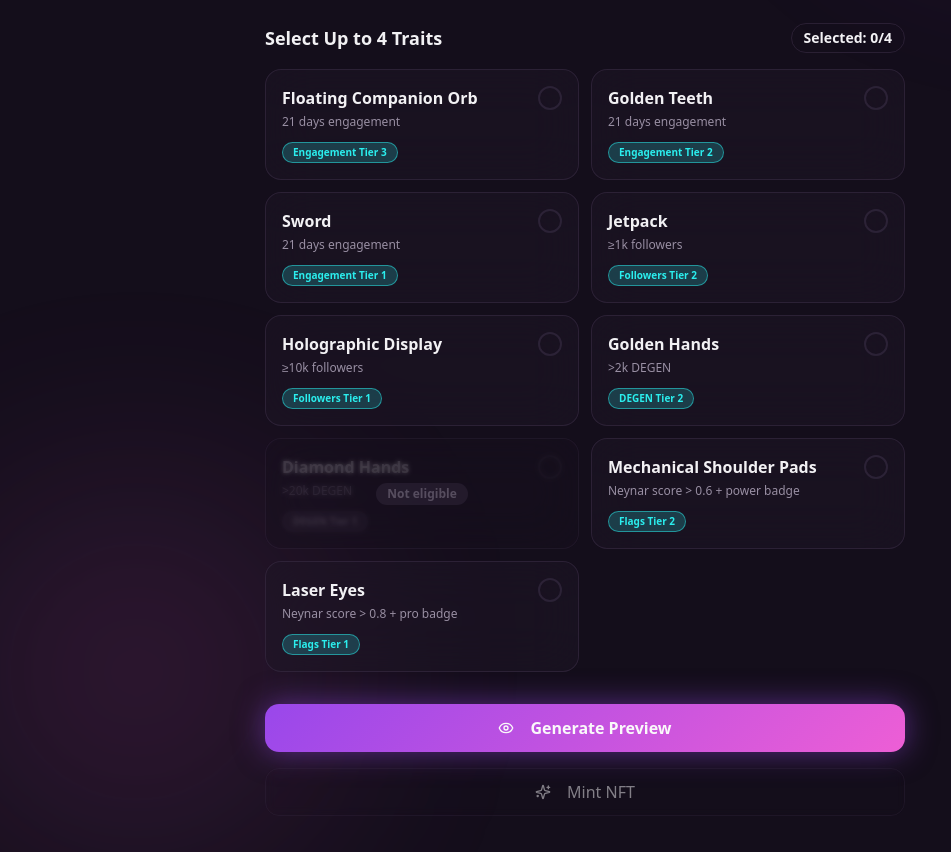
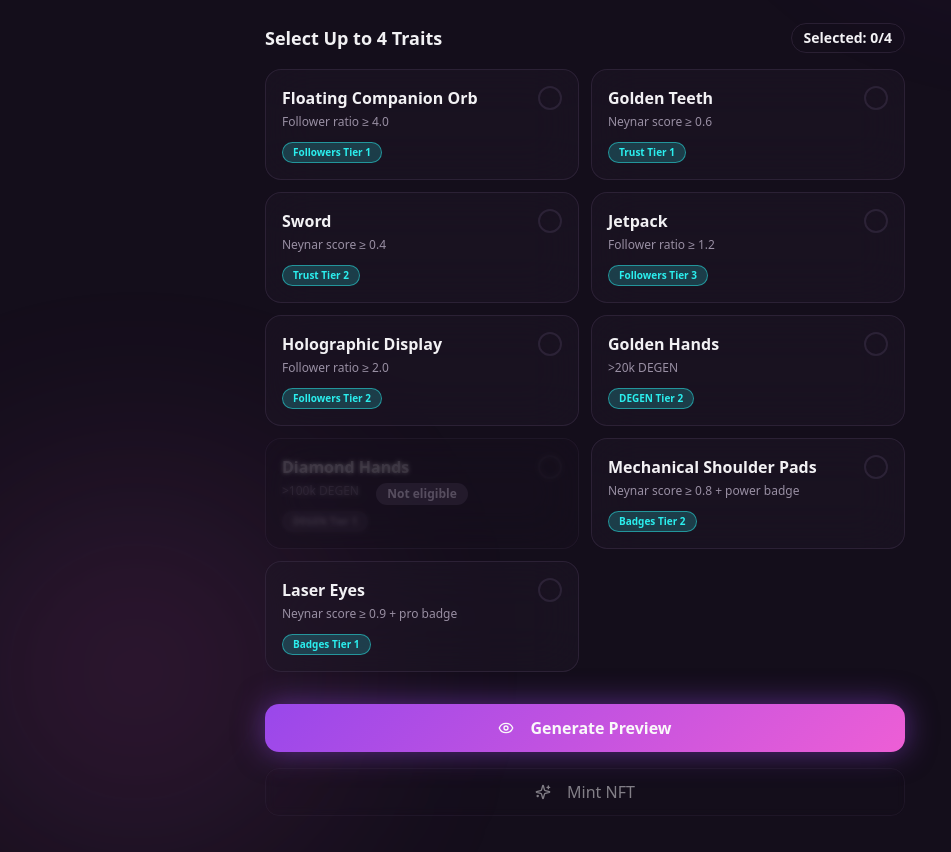
Before and after one commit to bjcd/the-degens-design, a React (Vite) app: page / in a window 1280 px wide. Shown: the part 473-1325 px from the top of the page, without its empty margins (55-1006 px from the left). Built offline with nearby package versions, Linux system fonts and the light colour scheme; the HTML template or start-up script is replaced by a standard one.

Commit message:
Update trait eligibility criteria

```diff
--- a/src/pages/Index.tsx
+++ b/src/pages/Index.tsx
@@ -11,64 +11,64 @@ const TRAITS: Trait[] = [
   {
     id: "orb",
     name: "Floating Companion Orb",
-    tier: "Engagement Tier 3",
-    requirement: "21 days engagement",
+    tier: "Followers Tier 1",
+    requirement: "Follower ratio ≥ 4.0",
     eligible: true,
   },
   {
     id: "teeth",
     name: "Golden Teeth",
-    tier: "Engagement Tier 2",
-    requirement: "21 days engagement",
+    tier: "Trust Tier 1",
+    requirement: "Neynar score ≥ 0.6",
     eligible: true,
   },
   {
     id: "sword",
     name: "Sword",
-    tier: "Engagement Tier 1",
-    requirement: "21 days engagement",
+    tier: "Trust Tier 2",
+    requirement: "Neynar score ≥ 0.4",
     eligible: true,
   },
   {
     id: "jetpack",
     name: "Jetpack",
-    tier: "Followers Tier 2",
-    requirement: "≥1k followers",
+    tier: "Followers Tier 3",
+    requirement: "Follower ratio ≥ 1.2",
     eligible: true,
   },
   {
     id: "display",
     name: "Holographic Display",
-    tier: "Followers Tier 1",
-    requirement: "≥10k followers",
+    tier: "Followers Tier 2",
+    requirement: "Follower ratio ≥ 2.0",
     eligible: true,
   },
   {
     id: "golden-hands",
     name: "Golden Hands",
     tier: "DEGEN Tier 2",
-    requirement: ">2k DEGEN",
+    requirement: ">20k DEGEN",
     eligible: true,
   },
   {
     id: "diamond-hands",
     name: "Diamond Hands",
     tier: "DEGEN Tier 1",
-    requirement: ">20k DEGEN",
+    requirement: ">100k DEGEN",
     eligible: false,
   },
   {
     id: "shoulder-pads",
     name: "Mechanical Shoulder Pads",
-    tier: "Flags Tier 2",
-    requirement: "Neynar score > 0.6 + power badge",
+    tier: "Badges Tier 2",
+    requirement: "Neynar score ≥ 0.8 + power badge",
     eligible: true,
   },
   {
     id: "laser-eyes",
     name: "Laser Eyes",
-    tier: "Flags Tier 1",
-    requirement: "Neynar score > 0.8 + pro badge",
+    tier: "Badges Tier 1",
+    requirement: "Neynar score ≥ 0.9 + pro badge",
     eligible: true,
   },
 ];
```
